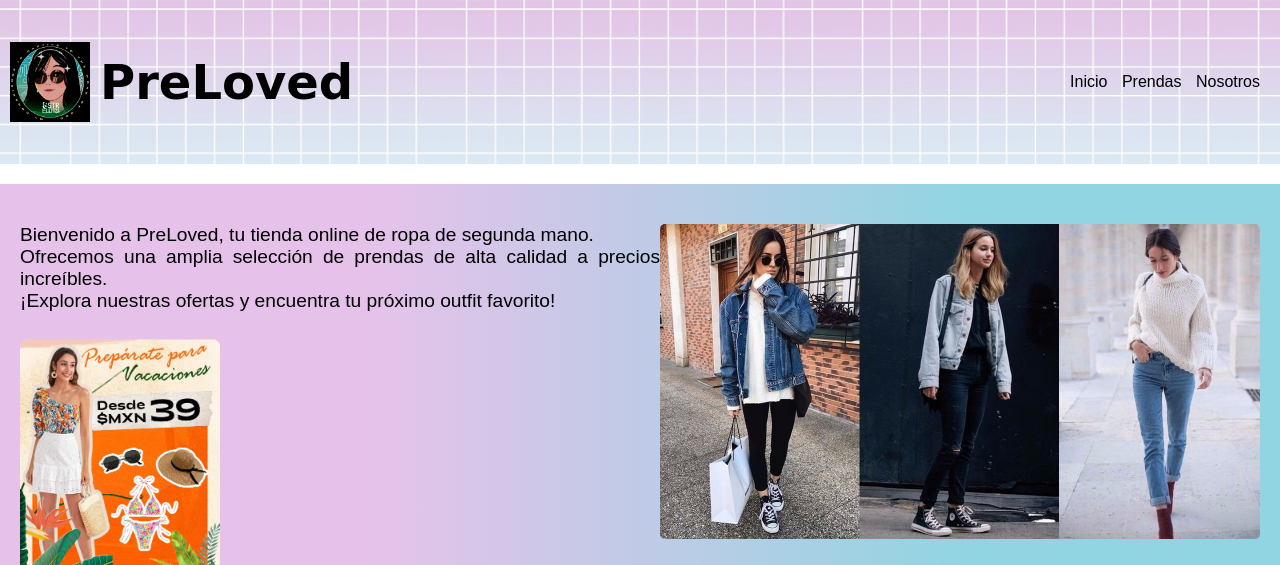
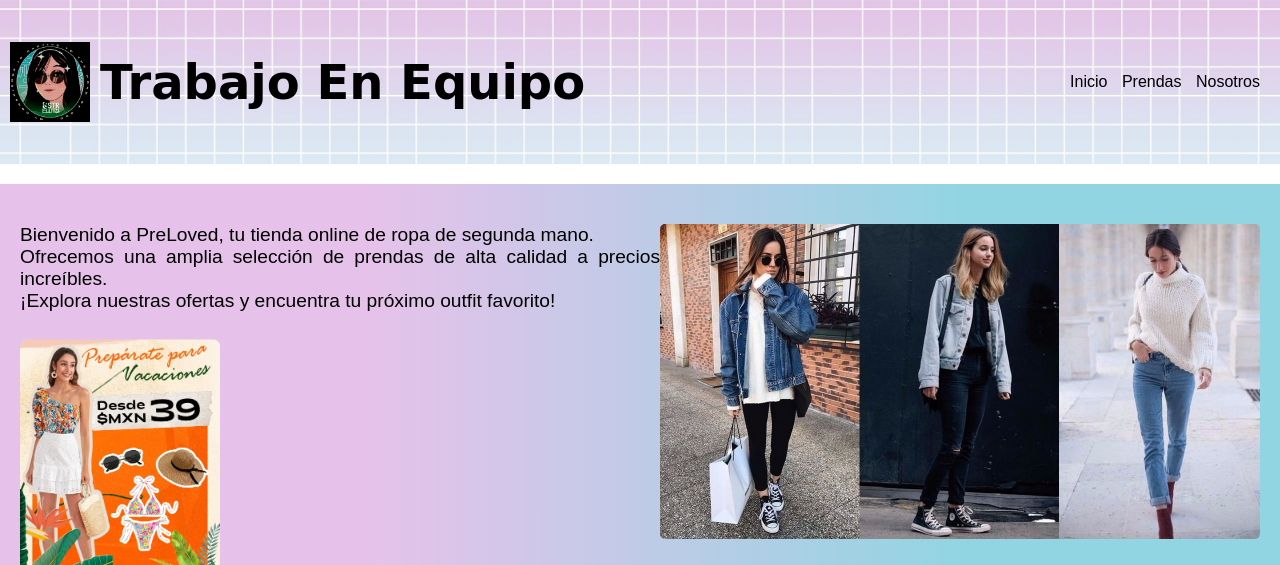
Before and after one commit to EstrellaAbarca97/Sis.Equipo, a plain HTML site: page index.html in a window 1280 px wide. Shown: the top 565 px of the page. Drawn offline with nearby package versions, Linux system fonts and the light colour scheme; a web font is replaced by a local one.

Commit message:
Modificacion

```diff
--- a/index.html
+++ b/index.html
@@ -137,7 +137,7 @@
         </nav>
         <h1 class="titulo" style="font-size: 3em;font-family: 'Agatha Neo', cursive;">
             <img src="img/icono.jpg" alt="Icono de PreLoved"> <!-- Icono junto al título -->
-            PreLoved
+            Trabajo En Equipo <!--Modificacion por: Guadalupe Arreola Aquino-->
         </h1> <!-- Ahora el h1 está centrado -->
     </header>
 
```
